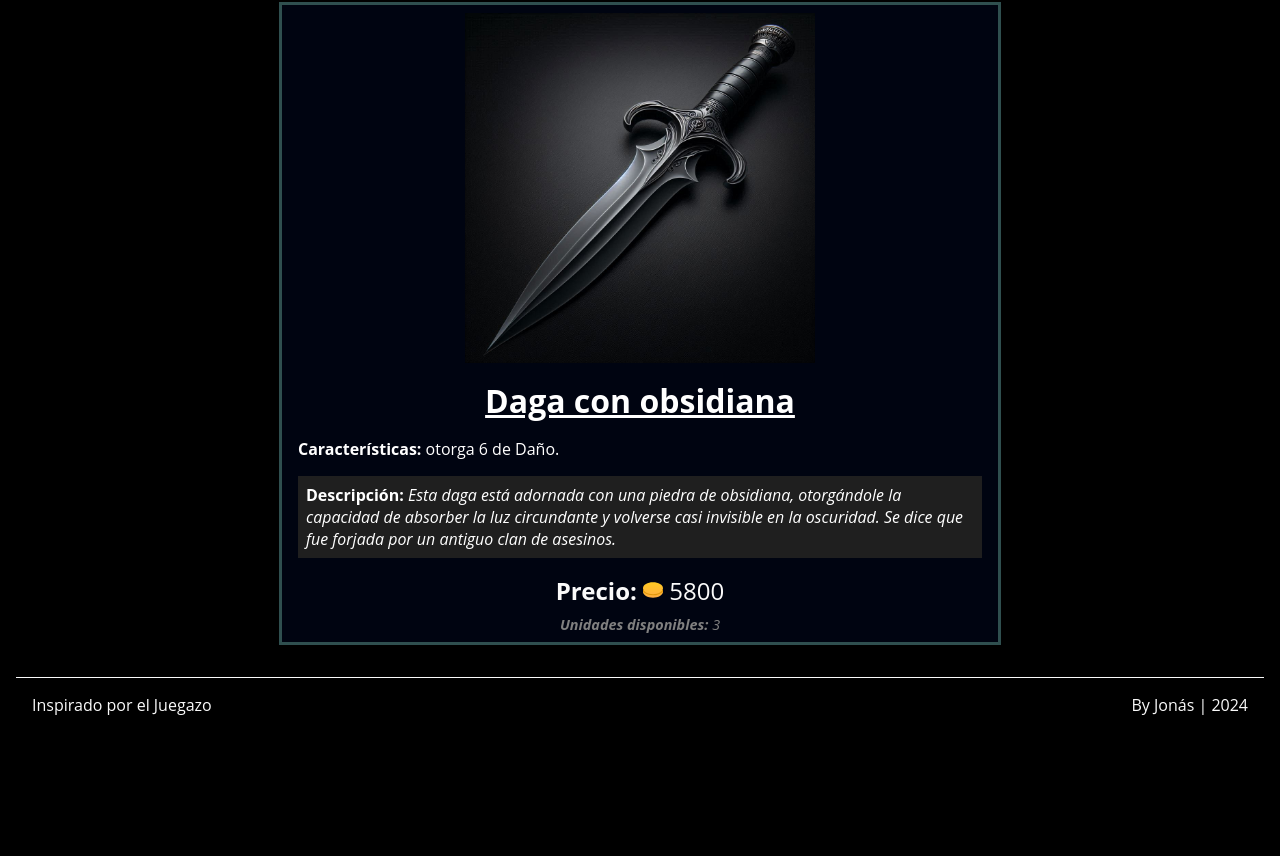
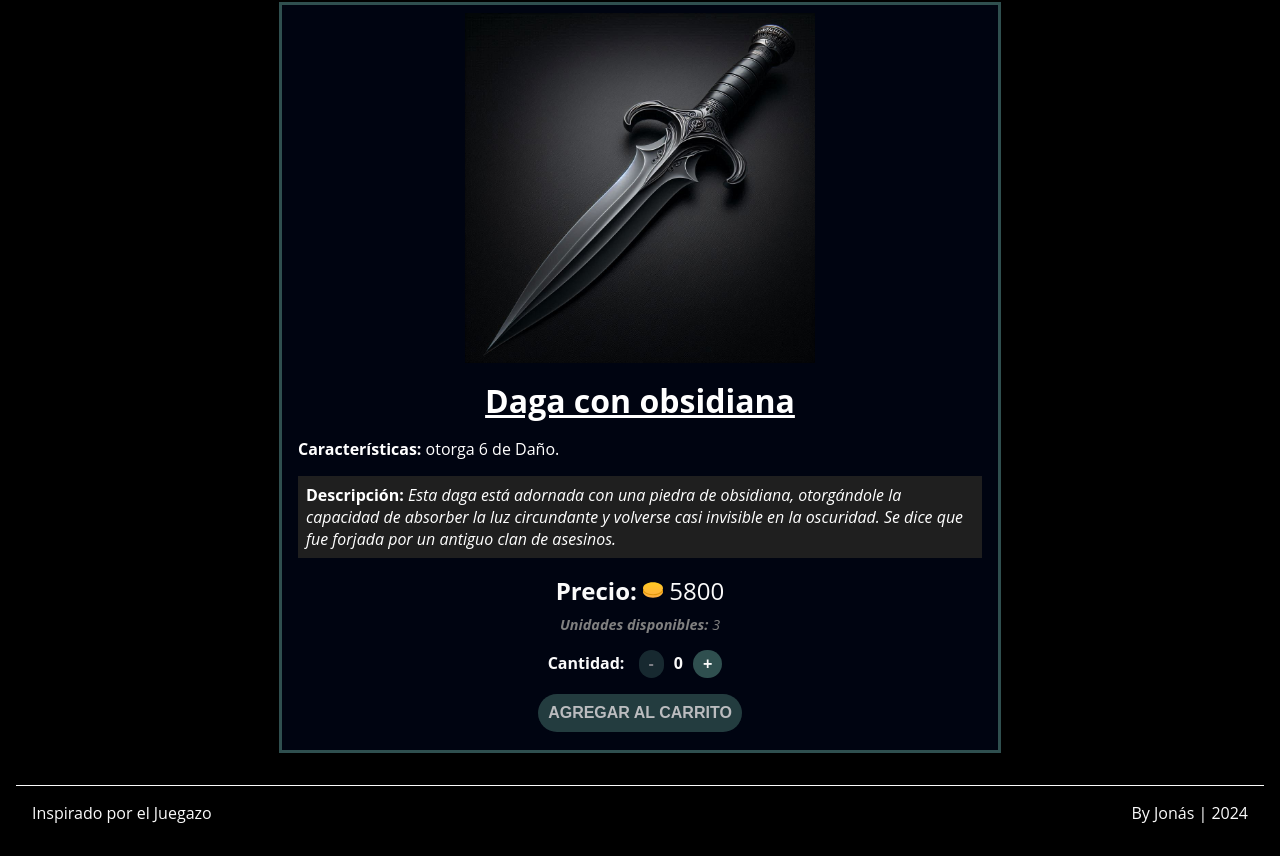
Before and after one commit to jef13121988/PF-Fernandez, a React (Vite) app: page /equipamiento/1 in a window 1280 px wide. Shown: the part 307-1163 px from the top of the page. Before the commit the page ends 1055 px from the top, so only its background shows below. Built offline with nearby package versions, Linux system fonts and the light colour scheme.

Commit message:
Preparado contador para carrito

```diff
--- /dev/null
+++ b/src/components/equipo-contar/EquipoContar.css
@@ -0,0 +1,25 @@
+.equipo__contar__container {
+    color: #fafafa;
+    text-align: center;
+    margin: 1rem;
+}
+
+.equipo__contar__button {
+    color: #fafafa;
+    background-color: darkslategray;
+    border: none;
+    padding: 5px 10px;
+    margin: 0px 10px;
+    cursor: pointer;
+    border-radius: 50px;
+}
+
+.equipo__contar__button:disabled {
+    opacity: 50%;
+    cursor: default;
+}
+
+.equipo__contar__text {
+    font-weight: bold;
+    font-size: 1rem;
+}
--- /dev/null
+++ b/src/components/equipo-contar/EquipoContar.jsx
@@ -0,0 +1,24 @@
+import './EquipoContar.css';
+
+function EquipoContar( { stock, contar, agregar, sacar } ) {
+
+    return (
+      <div className="equipo__contar__container"><strong>Cantidad: </strong>
+        <button
+            className="equipo__contar__button equipo__contar__text"
+            onClick={ sacar }
+            disabled={ contar <= 0 }>
+            -
+        </button>
+        <span className="equipo__contar__text">{ contar }</span>
+        <button
+            className="equipo__contar__button equipo__contar__text"
+            onClick={ agregar }
+            disabled={ contar >= stock }>
+            +
+        </button>
+      </div>
+    );
+}
+
+export default EquipoContar;
--- a/src/components/equipo-detail/EquipoDetail.css
+++ b/src/components/equipo-detail/EquipoDetail.css
@@ -56,3 +56,25 @@
     text-align: center;
     font-size: 0.9rem;
 }
+
+.equipo__detail__cart__container {
+    text-align: center;
+}
+
+.equipo__detail__cart {
+    text-transform: uppercase;
+    font-size: 1rem;
+    color: #fafafa;
+    font-weight: bold;
+    background-color: darkslategray;
+    border: none;
+    padding: 10px;
+    margin-bottom: 10px;
+    cursor: pointer;
+    border-radius: 50px;
+}
+
+.equipo__detail__cart:disabled {
+    opacity: 75%;
+    cursor: default;
+}
--- a/src/components/equipo-detail/EquipoDetail.jsx
+++ b/src/components/equipo-detail/EquipoDetail.jsx
@@ -1,6 +1,9 @@
 import './EquipoDetail.css';
+import useContar from '../../hooks/useContar';
+import EquipoContar from "../equipo-contar/EquipoContar";
 
 function EquipoDetail( { equipo } ) {
+  const { contar, agregar, sacar, resetear } = useContar( 0 );
 
   return (
     <div className="equipo__detail">
@@ -13,7 +16,22 @@ function EquipoDetail( { equipo } ) {
           <p className="equipo__detail__description"><strong>Descripción:</strong> <i>{equipo.descripcion}</i></p>
       </div>
       <p className="equipo__detail__precio"><strong>Precio:</strong> <img className="moneda__img" src={`/moneda.svg`} alt="Moneda de oro" /> {equipo.precio}</p>
-        <p className="equipo__detail__stock"><strong>Unidades disponibles:</strong> {equipo.stock}</p>
+      <p className="equipo__detail__stock"><strong>Unidades disponibles:</strong> { equipo.stock - contar }</p>
+      <EquipoContar
+        stock={ equipo.stock }
+        contar={ contar }
+        agregar={ agregar }
+        sacar={ sacar }
+      />
+      <div className="equipo__detail__cart__container">
+        <button
+          className="equipo__detail__cart"
+          //onClick={ }
+          disabled={ contar === 0 }
+        >
+          Agregar al carrito
+        </button>
+      </div>
     </div>
   );
 }
```
Lines whose indentation alone changed are shown as unchanged.
